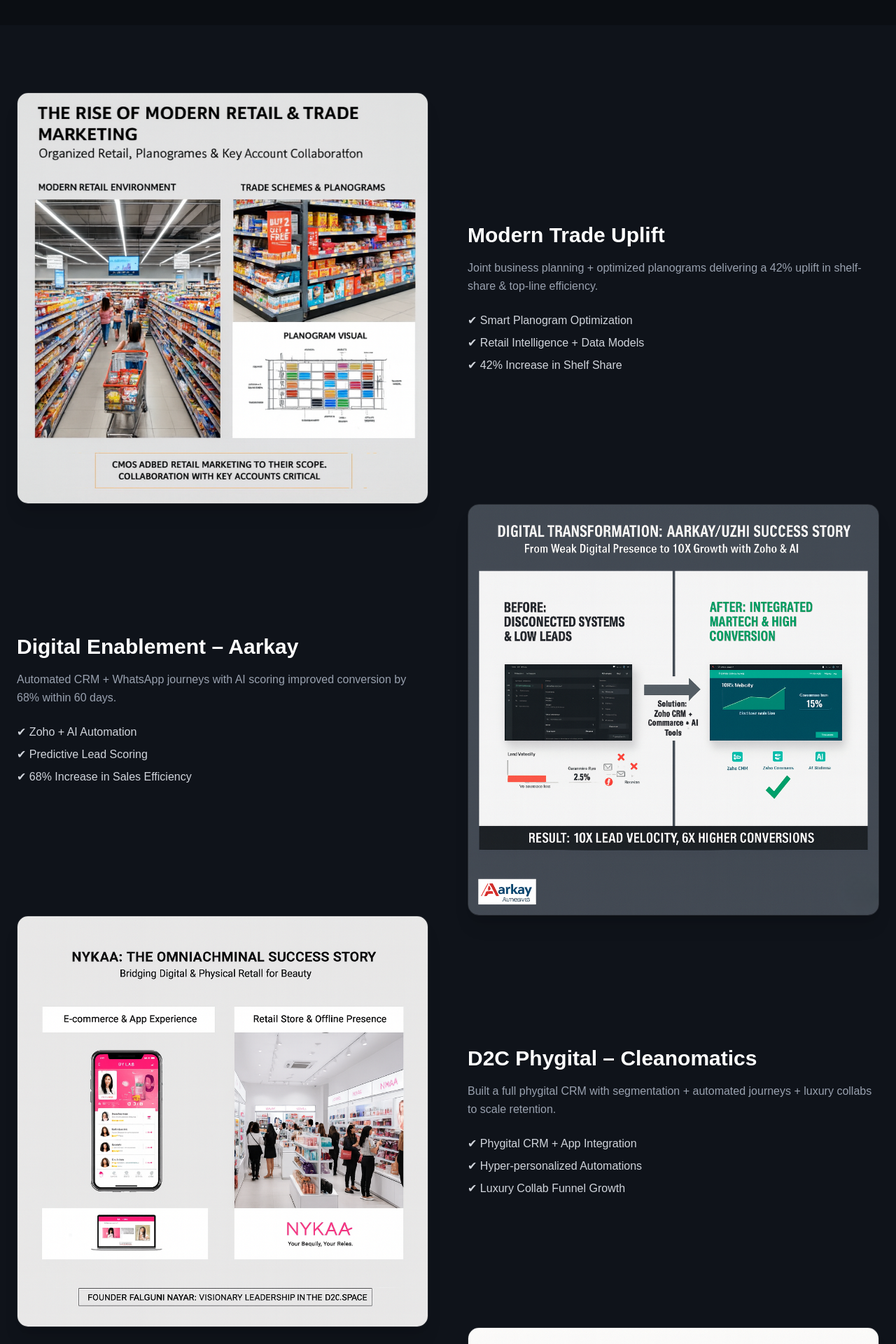
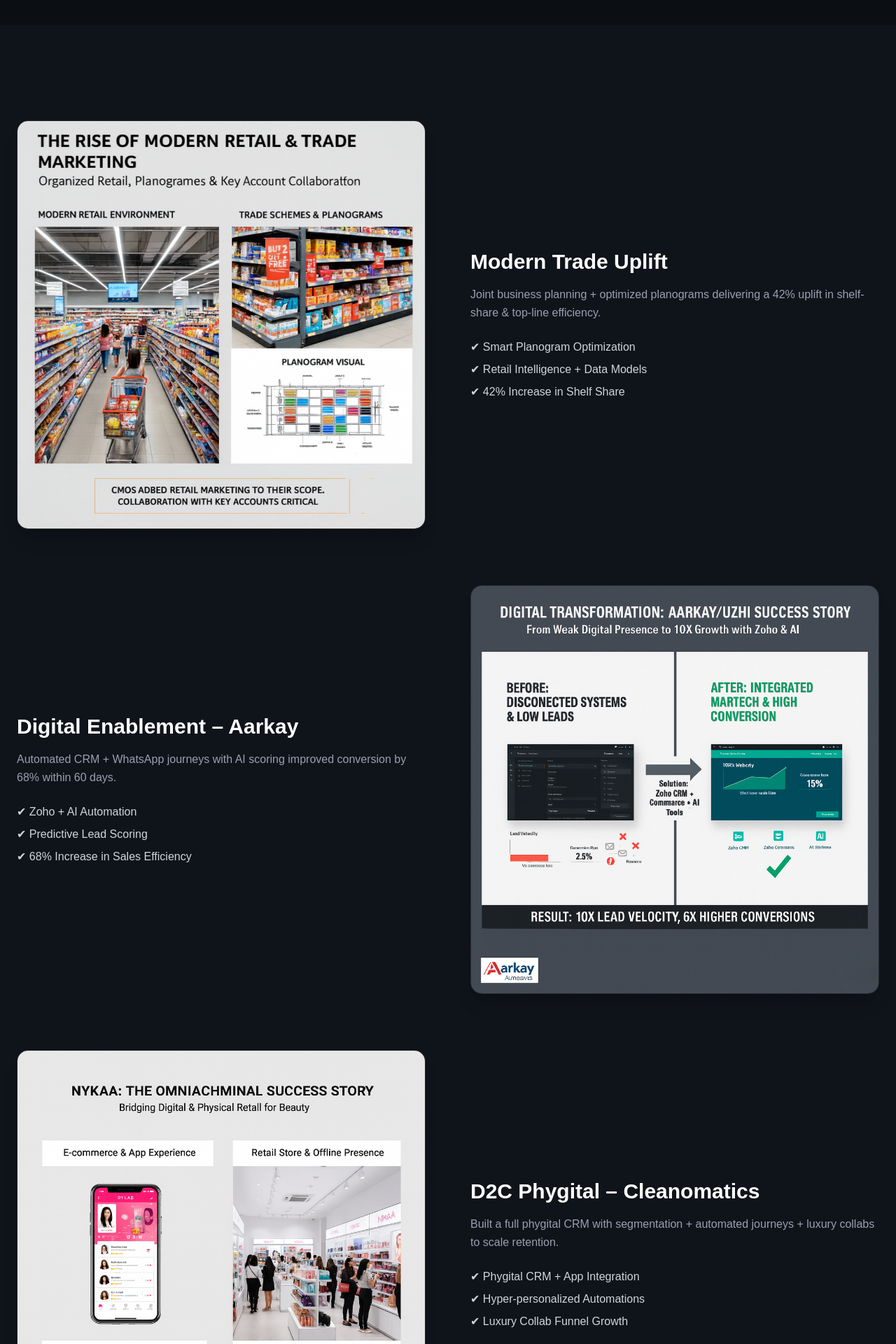
Before and after one commit to bikram-ops/abhrabanerjee, a Next.js app: page /casestudies in a window 1280 px wide. Shown: the part 360-2280 px from the top of the page at 70% size. Built offline with nearby package versions, Linux system fonts and the light colour scheme.

Commit message:
update padding

```diff
--- a/app/casestudies/page.tsx
+++ b/app/casestudies/page.tsx
@@ -45,7 +45,8 @@
 
         {/* --- CASE 1 --- */}
         <Link href="/case-studies/modern-trade-uplift">
-          <section className="max-w-7xl mx-auto px-6 grid md:grid-cols-2 gap-10 md:gap-14 items-center group cursor-pointer">
+<section className="max-w-7xl mx-auto px-6 grid md:grid-cols-2
+gap-12 md:gap-16 items-center group cursor-pointer py-6 md:py-10">
 
             {/* IMAGE */}
             <motion.div
@@ -89,7 +90,8 @@
 
         {/* --- CASE 2 (REVERSED) --- */}
         <Link href="/case-studies/digital-enablement-aarkay">
-          <section className="max-w-7xl mx-auto px-6 grid md:grid-cols-2 gap-10 md:gap-14 items-center group cursor-pointer">
+<section className="max-w-7xl mx-auto px-6 grid md:grid-cols-2
+gap-12 md:gap-16 items-center group cursor-pointer py-6 md:py-10">
 
             {/* CONTENT */}
             <motion.div
@@ -135,7 +137,8 @@
 
         {/* --- CASE 3 --- */}
         <Link href="/case-studies/d2c-phygital-cleanomatics">
-          <section className="max-w-7xl mx-auto px-6 grid md:grid-cols-2 gap-10 md:gap-14 items-center group cursor-pointer">
+<section className="max-w-7xl mx-auto px-6 grid md:grid-cols-2
+gap-12 md:gap-16 items-center group cursor-pointer py-6 md:py-10">
 
             {/* IMAGE */}
             <motion.div
@@ -179,7 +182,8 @@
 
         {/* --- CASE 4 (REVERSED) --- */}
         <Link href="/case-studies/b2b-abm-engine">
-          <section className="max-w-7xl mx-auto px-6 grid md:grid-cols-2 gap-10 md:gap-14 items-center group cursor-pointer">
+<section className="max-w-7xl mx-auto px-6 grid md:grid-cols-2
+gap-12 md:gap-16 items-center group cursor-pointer py-6 md:py-10">
 
             {/* CONTENT */}
             <motion.div
```
